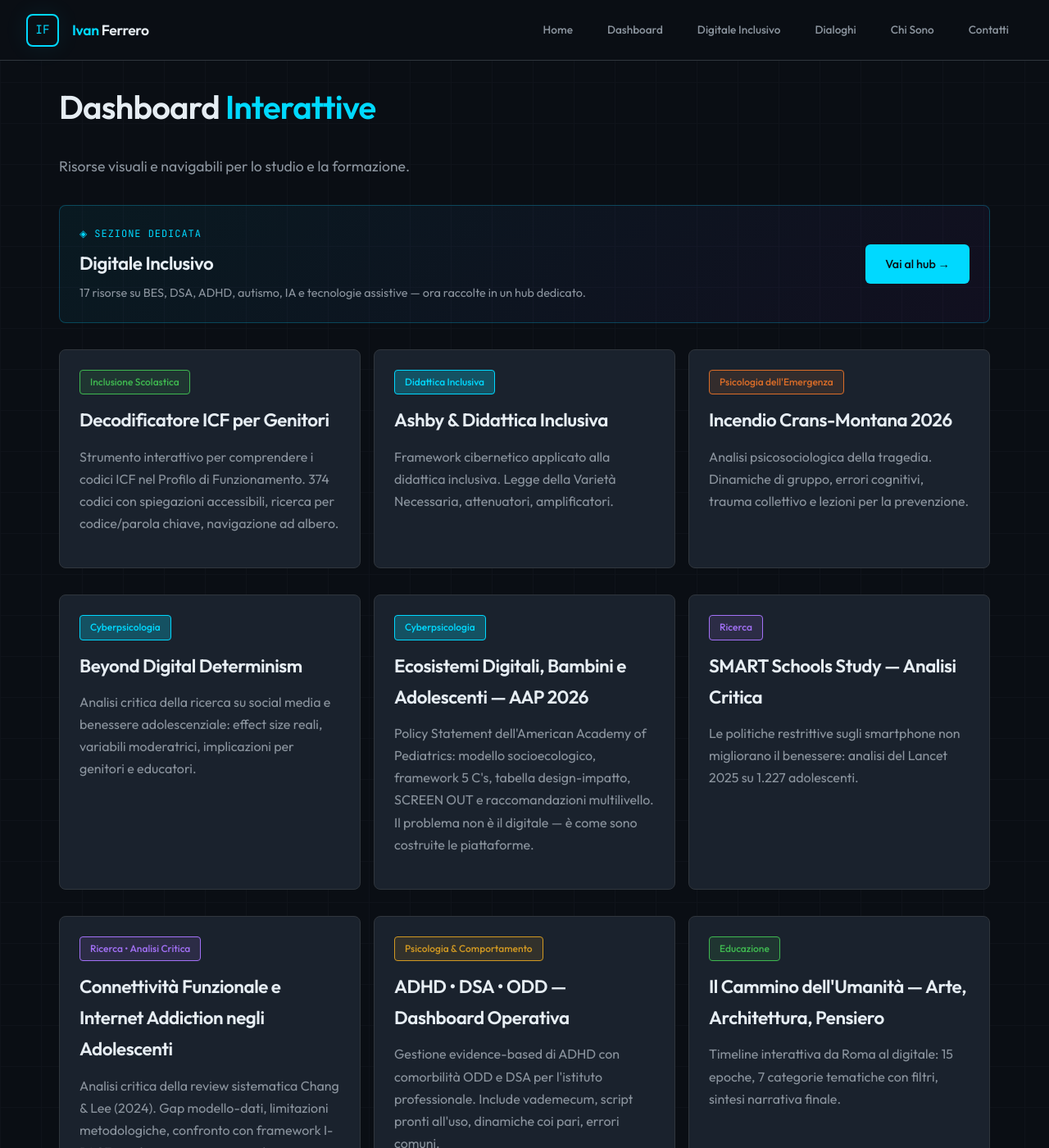
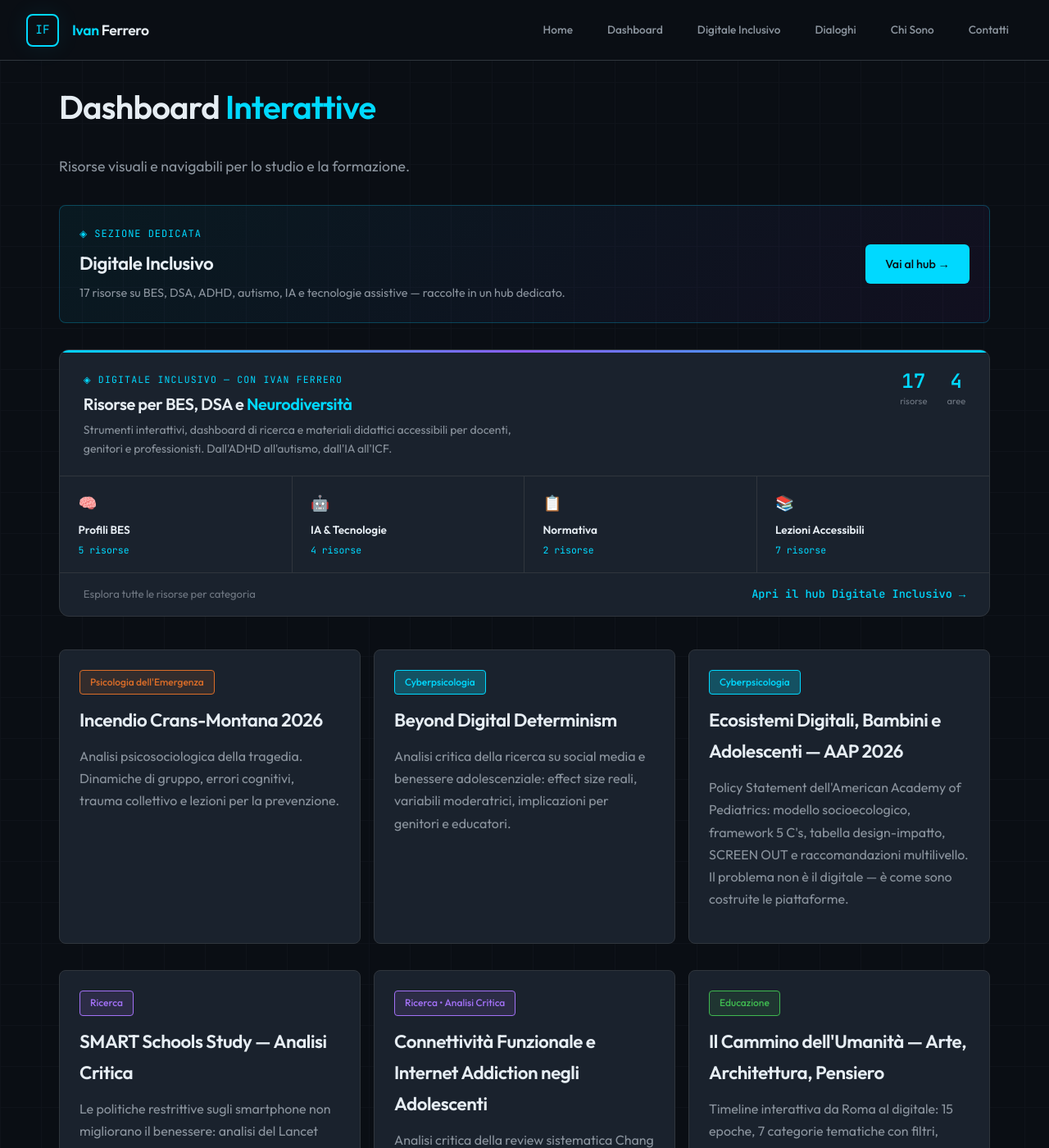
Before and after one commit to IvanPsy/ivanferreroit, a Jekyll site: the page dashboards/index.html, which Jekyll copies as it is, in a window 1280 px wide and 1400 px high. Shown: the whole window at 82% size. Built offline with Jekyll 4.4.1, drawn with Linux system fonts in a browser that asks for light colours; some of the changed text lies outside the part shown.

Commit message:
dashboards: sostituisce card inclusive con feature block Digitale Inclusivo
Rimuove le 13 card di didattica inclusiva e la sezione "Lezioni Accessibili"
dalla griglia principale. Al loro posto, un feature block a piena larghezza
che mostra le 4 aree tematiche del hub /digitale-inclusivo/ con conteggio
risorse. La pagina /dashboards/ resta focalizzata su cyberpsicologia e clinica.

Co-Authored-By: Claude Sonnet 4.6 <noreply@anthropic.com>

```diff
--- a/dashboards/index.html
+++ b/dashboards/index.html
@@ -18,11 +18,165 @@
     <link rel="stylesheet" href="/assets/base-styles.css">
 
     <style>
-        /* Mobile: menu sito impilato */
         @media (max-width: 768px) {
             .main-container.single-column {
                 padding-top: 8rem !important;
             }
+        }
+
+        /* ── Feature Block Digitale Inclusivo ── */
+        .di-feature {
+            background: var(--bg-card);
+            border: 1px solid var(--border-color);
+            border-radius: 12px;
+            overflow: hidden;
+            margin-bottom: 2.5rem;
+            position: relative;
+        }
+
+        .di-feature::before {
+            content: '';
+            position: absolute;
+            top: 0; left: 0; right: 0;
+            height: 3px;
+            background: linear-gradient(90deg, #00d4ff, #8b5cf6, #00d4ff);
+        }
+
+        .di-feature-header {
+            padding: 1.6rem 1.8rem 1.3rem;
+            display: flex;
+            align-items: flex-start;
+            justify-content: space-between;
+            gap: 1.5rem;
+            flex-wrap: wrap;
+            border-bottom: 1px solid var(--border-color);
+        }
+
+        .di-feature-header .brand-label {
+            font-family: 'JetBrains Mono', monospace;
+            font-size: 0.72rem;
+            color: var(--accent-cyan);
+            letter-spacing: 0.1em;
+            text-transform: uppercase;
+            margin-bottom: 0.5rem;
+        }
+
+        .di-feature-header h2 {
+            font-size: 1.25rem;
+            margin-bottom: 0.4rem;
+            line-height: 1.3;
+        }
+
+        .di-feature-header p {
+            color: var(--text-secondary);
+            font-size: 0.875rem;
+            max-width: 530px;
+            line-height: 1.65;
+            margin: 0;
+        }
+
+        .di-stats {
+            display: flex;
+            gap: 1.5rem;
+            flex-shrink: 0;
+            align-items: center;
+        }
+
+        .di-stat {
+            text-align: center;
+        }
+
+        .di-stat .n {
+            display: block;
+            font-size: 1.5rem;
+            font-weight: 700;
+            font-family: 'JetBrains Mono', monospace;
+            color: var(--accent-cyan);
+            line-height: 1;
+        }
+
+        .di-stat .l {
+            font-size: 0.7rem;
+            color: var(--text-muted);
+            margin-top: 0.2rem;
+            display: block;
+        }
+
+        .di-categories {
+            display: grid;
+            grid-template-columns: repeat(4, 1fr);
+        }
+
+        .di-cat {
+            padding: 1.1rem 1.4rem;
+            border-right: 1px solid var(--border-color);
+            transition: background 0.2s;
+        }
+
+        .di-cat:last-child {
+            border-right: none;
+        }
+
+        .di-cat:hover {
+            background: rgba(0, 212, 255, 0.03);
+        }
+
+        .di-cat .cat-icon {
+            font-size: 1.15rem;
+            margin-bottom: 0.35rem;
+            display: block;
+        }
+
+        .di-cat .cat-name {
+            font-size: 0.85rem;
+            font-weight: 600;
+            color: var(--text-primary);
+            margin-bottom: 0.15rem;
+        }
+
+        .di-cat .cat-count {
+            font-size: 0.72rem;
+            font-family: 'JetBrains Mono', monospace;
+            color: var(--accent-cyan);
+        }
+
+        .di-feature-footer {
+            padding: 0.9rem 1.8rem;
+            border-top: 1px solid var(--border-color);
+            display: flex;
+            align-items: center;
+            justify-content: space-between;
+            flex-wrap: wrap;
+            gap: 0.75rem;
+        }
+
+        .di-feature-footer p {
+            font-size: 0.82rem;
+            color: var(--text-muted);
+            margin: 0;
+        }
+
+        .di-feature-footer a {
+            font-size: 0.85rem;
+            color: var(--accent-cyan);
+            text-decoration: none;
+            font-family: 'JetBrains Mono', monospace;
+            font-weight: 500;
+            transition: opacity 0.2s;
+        }
+
+        .di-feature-footer a:hover {
+            opacity: 0.8;
+        }
+
+        @media (max-width: 700px) {
+            .di-categories {
+                grid-template-columns: repeat(2, 1fr);
+            }
+            .di-cat:nth-child(2) { border-right: none; }
+            .di-cat:nth-child(1),
+            .di-cat:nth-child(2) { border-bottom: 1px solid var(--border-color); }
+            .di-stats { display: none; }
         }
     </style>
 </head>
@@ -38,32 +192,69 @@
                 Risorse visuali e navigabili per lo studio e la formazione.
             </p>
 
-            <!-- Banner Digitale Inclusivo -->
+            <!-- ── Banner Digitale Inclusivo ── -->
             <div class="card" style="background: linear-gradient(135deg, rgba(0,212,255,0.06) 0%, rgba(138,43,226,0.06) 100%); border-color: rgba(0,212,255,0.25); margin-bottom: 2rem; display: flex; align-items: center; justify-content: space-between; flex-wrap: wrap; gap: 1rem;">
                 <div>
                     <div style="font-family:'JetBrains Mono',monospace; font-size:0.75rem; color:var(--accent-cyan); letter-spacing:0.08em; text-transform:uppercase; margin-bottom:0.4rem;">◈ Sezione dedicata</div>
                     <h3 style="color:var(--text-primary); margin:0 0 0.3rem;">Digitale Inclusivo</h3>
-                    <p style="color:var(--text-secondary); font-size:0.9rem; margin:0;">17 risorse su BES, DSA, ADHD, autismo, IA e tecnologie assistive — ora raccolte in un hub dedicato.</p>
+                    <p style="color:var(--text-secondary); font-size:0.9rem; margin:0;">17 risorse su BES, DSA, ADHD, autismo, IA e tecnologie assistive — raccolte in un hub dedicato.</p>
                 </div>
                 <a href="/digitale-inclusivo/" class="btn btn-primary" style="white-space:nowrap; flex-shrink:0;">Vai al hub →</a>
             </div>
 
-            <!-- Dashboard Grid -->
+            <!-- ── Feature Block Digitale Inclusivo ── -->
+            <div class="di-feature">
+
+                <div class="di-feature-header">
+                    <div>
+                        <div class="brand-label">◈ Digitale Inclusivo — con Ivan Ferrero</div>
+                        <h2>Risorse per BES, DSA e <span class="text-cyan">Neurodiversità</span></h2>
+                        <p>Strumenti interattivi, dashboard di ricerca e materiali didattici accessibili per docenti, genitori e professionisti. Dall'ADHD all'autismo, dall'IA all'ICF.</p>
+                    </div>
+                    <div class="di-stats">
+                        <div class="di-stat">
+                            <span class="n">17</span>
+                            <span class="l">risorse</span>
+                        </div>
+                        <div class="di-stat">
+                            <span class="n">4</span>
+                            <span class="l">aree</span>
+                        </div>
+                    </div>
+                </div>
+
+                <div class="di-categories">
+                    <div class="di-cat">
+                        <span class="cat-icon">🧠</span>
+                        <div class="cat-name">Profili BES</div>
+                        <div class="cat-count">5 risorse</div>
+                    </div>
+                    <div class="di-cat">
+                        <span class="cat-icon">🤖</span>
+                        <div class="cat-name">IA & Tecnologie</div>
+                        <div class="cat-count">4 risorse</div>
+                    </div>
+                    <div class="di-cat">
+                        <span class="cat-icon">📋</span>
+                        <div class="cat-name">Normativa</div>
+                        <div class="cat-count">2 risorse</div>
+                    </div>
+                    <div class="di-cat">
+                        <span class="cat-icon">📚</span>
+                        <div class="cat-name">Lezioni Accessibili</div>
+                        <div class="cat-count">7 risorse</div>
+                    </div>
+                </div>
+
+                <div class="di-feature-footer">
+                    <p>Esplora tutte le risorse per categoria</p>
+                    <a href="/digitale-inclusivo/">Apri il hub Digitale Inclusivo →</a>
+                </div>
+
+            </div>
+
+            <!-- ── Dashboard Grid — Cyberpsicologia, Clinica, Ricerca ── -->
             <div class="card-grid">
-
-                <!-- Placeholder: sostituire con dashboard reali -->
-
-                <a href="/digitale-inclusivo/decodificatore-icf/" class="card" style="text-decoration: none;">
-                    <span class="tag tag-green" style="margin-bottom: 0.75rem;">Inclusione Scolastica</span>
-                    <h3 style="color: var(--text-primary);">Decodificatore ICF per Genitori</h3>
-                    <p>Strumento interattivo per comprendere i codici ICF nel Profilo di Funzionamento. 374 codici con spiegazioni accessibili, ricerca per codice/parola chiave, navigazione ad albero.</p>
-                </a>
-
-                <a href="/dashboards/ashby-dashboard-with-menu.html" class="card" style="text-decoration: none;">
-                    <span class="tag tag-cyan" style="margin-bottom: 0.75rem;">Didattica Inclusiva</span>
-                    <h3 style="color: var(--text-primary);">Ashby & Didattica Inclusiva</h3>
-                    <p>Framework cibernetico applicato alla didattica inclusiva. Legge della Varietà Necessaria, attenuatori, amplificatori.</p>
-                </a>
 
                 <a href="/dashboards/crans-montana-dashboard-with-menu.html" class="card" style="text-decoration: none;">
                     <span class="tag tag-orange" style="margin-bottom: 0.75rem;">Psicologia dell'Emergenza</span>
@@ -95,28 +286,10 @@
                     <p>Analisi critica della review sistematica Chang & Lee (2024). Gap modello-dati, limitazioni metodologiche, confronto con framework I-PACE, implicazioni per pratica clinica e formazione docenti.</p>
                 </a>
 
-                <a href="/dashboards/2026-adhd-dsa-school-best-practices-dashboard-with-menu.html" class="card" style="text-decoration: none;">
-                    <span class="tag tag-yellow" style="margin-bottom: 0.75rem;">Psicologia & Comportamento</span>
-                    <h3 style="color: var(--text-primary);">ADHD • DSA • ODD — Dashboard Operativa</h3>
-                    <p>Gestione evidence-based di ADHD con comorbilità ODD e DSA per l'istituto professionale. Include vademecum, script pronti all'uso, dinamiche coi pari, errori comuni.</p>
-                </a>
-
                 <a href="/dashboards/timeline-percorso-umanita-with-menu.html" class="card" style="text-decoration: none;">
                     <span class="tag tag-green" style="margin-bottom: 0.75rem;">Educazione</span>
                     <h3 style="color: var(--text-primary);">Il Cammino dell'Umanità — Arte, Architettura, Pensiero</h3>
                     <p>Timeline interattiva da Roma al digitale: 15 epoche, 7 categorie tematiche con filtri, sintesi narrativa finale.</p>
-                </a>
-
-                <a href="/dashboards/abbecedario-notazione-matematica-with-menu.html" class="card" style="text-decoration: none;">
-                    <span class="tag tag-green" style="margin-bottom: 0.75rem;">Didattica Inclusiva</span>
-                    <h3 style="color: var(--text-primary);">Abbecedario della Notazione Matematica</h3>
-                    <p>Guida interattiva ai simboli matematici: catalogo di 47 simboli, decodifica della definizione di limite, trabocchetti comuni e quiz di verifica.</p>
-                </a>
-
-                <a href="/dashboards/guida-macbook-bes-with-menu.html" class="card" style="text-decoration: none;">
-                    <span class="tag tag-green" style="margin-bottom: 0.75rem;">Educazione Inclusiva</span>
-                    <h3 style="color: var(--text-primary);">🖥️ Guida MacBook per Studenti con Disabilità</h3>
-                    <p>28 configurazioni macOS per ASD, ADHD, DSA e disabilità motorie/visive/intellettive. Principi UDL, razionali evidence-based, istruzioni step-by-step per genitori.</p>
                 </a>
 
                 <a href="/dashboards/pornografia-strumento-psicoeducativo.html" class="card" style="text-decoration: none;">
@@ -137,12 +310,6 @@
                     <p>Matrice interattiva a 3 assi (finanziario, relazionale, contenuto) con 6 livelli di progressione. Tre viste: per asse, tabella comparativa, per livello con filtri.</p>
                 </a>
 
-                <a href="/dashboards/normativa-scolastica-pnrr3-with-menu.html" class="card" style="text-decoration: none;">
-                    <span class="tag tag-green" style="margin-bottom: 0.75rem;">Formazione</span>
-                    <h3 style="color: var(--text-primary);">Normativa Scolastica PNRR 3</h3>
-                    <p>Guida completa alla legislazione italiana sull'inclusione per il Concorso Sostegno. Dalla Riforma Gentile al D.Lgs. 66/2017: Costituzione, evoluzione storica, DSA/BES, autonomia, valutazione, quadro internazionale. 58.135 posti, prove orali febbraio 2026.</p>
-                </a>
-
                 <a href="/dashboards/vivere-con-narcisista-uscita-with-menu.html" class="card" style="text-decoration: none;">
                     <span class="tag tag-yellow" style="margin-bottom: 0.75rem;">Psicologia Clinica</span>
                     <h3 style="color: var(--text-primary);">Vivere con un Narcisista Patologico — Dinamiche, Impatto e Uscita</h3>
@@ -155,24 +322,6 @@
                     <p>Tecniche di comunicazione per la transizione all'autonomia del figlio adulto. NVC, Colloquio Motivazionale, ACT, CPS, EFFT. 25 riferimenti peer-reviewed, sequenza implementativa in 4 fasi, applicazioni pratiche contestualizzate.</p>
                 </a>
 
-                <a href="/dashboards/oecd-ai-neurodivergent-vet-with-menu.html" class="card" style="text-decoration: none;">
-                    <span class="tag tag-cyan" style="margin-bottom: 0.75rem;">IA & Educazione Inclusiva</span>
-                    <h3 style="color: var(--text-primary);">IA per Studenti Neurodiversi nella VET — Best Practice OECD 2026</h3>
-                    <p>68 best practice su IA, XR e tecnologie assistive per studenti con ASD, ADHD e DSA nella formazione professionale. Dal rapporto OECD (2026). Include diagrammi, filtri per categoria, glossario ricercabile.</p>
-                </a>
-
-                <a href="/dashboards/linee-guida-ue-disinformazione-2026-with-menu.html" class="card" style="text-decoration: none;">
-                    <span class="tag tag-green" style="margin-bottom: 0.75rem;">Educazione & Formazione</span>
-                    <h3 style="color: var(--text-primary);">Linee Guida UE 2026 — Disinformazione e Alfabetizzazione Digitale</h3>
-                    <p>Dashboard operativa delle Guidelines della Commissione Europea per docenti ed educatori. 24 attività, 21 consigli, 8 piani lezione, prebunking, IA generativa, social media e valutazione. Tutto tradotto e navigabile.</p>
-                </a>
-
-                <a href="/dashboards/eu-guidelines-ai-etica-educazione-2026-with-menu.html" class="card" style="text-decoration: none;">
-                    <span class="tag tag-cyan" style="margin-bottom: 0.75rem;">IA & Educazione</span>
-                    <h3 style="color: var(--text-primary);">Linee Guida UE 2026 — Uso Etico dell'AI nell'Educazione</h3>
-                    <p>Dashboard completa delle Guidelines aggiornate della Commissione Europea sull'uso etico dell'AI e dei dati nell'insegnamento. 5 principi etici, 8 aree di domande guida (docenti + scuola), 11 scenari pratici, AI Act e GDPR, glossario AI ricercabile. Edizione rivista 2026.</p>
-                </a>
-
                 <!-- Template per nuove dashboard - duplicare questo blocco
                 <a href="/dashboards/nome-file.html" class="card" style="text-decoration: none;">
                     <span class="tag tag-green" style="margin-bottom: 0.75rem;">Categoria</span>
@@ -182,62 +331,6 @@
                 -->
 
             </div>
-
-            <!-- Lezioni Accessibili -->
-                <h2 style="margin-top: 3rem;">Lezioni <span class="text-cyan">Accessibili</span></h2>
-                <p class="text-secondary" style="font-size: 1rem; margin-bottom: 0.5rem;">
-                    Materiali didattici con design inclusivo per studenti con bisogni educativi speciali.
-                    Parte del progetto <a href="/digitale-inclusivo/" style="color:var(--accent-cyan);">Digitale Inclusivo →</a>
-                </p>
-                <p style="margin-bottom: 1.5rem;"></p>
-
-                <div class="card-grid">
-
-                    <a href="/dashboards/timeline-percorso-umanita-accessibile-with-menu.html" class="card" style="text-decoration: none;">
-                        <span class="tag tag-green" style="margin-bottom: 0.75rem;">Educazione Inclusiva</span>
-                        <h3 style="color: var(--text-primary);">La Storia dell'Umanità — Versione Accessibile</h3>
-                        <p>Percorso step-by-step ASD-friendly: 11 periodi con navigazione guidata, linguaggio semplificato e struttura prevedibile.</p>
-                    </a>
-
-                    <a href="/dashboards/limite-interattivo-with-menu.html" class="card" style="text-decoration: none;">
-                        <span class="tag tag-green" style="margin-bottom: 0.75rem;">Didattica Inclusiva</span>
-                        <h3 style="color: var(--text-primary);">Esplora i Limiti — Matematica Interattiva</h3>
-                        <p>Dashboard accessibile con grafico interattivo, slider di avvicinamento e 5 funzioni per esplorare visivamente il concetto di limite.</p>
-                    </a>
-
-                    <a href="/dashboards/circuito-misto-accessibile-with-menu.html" class="card" style="text-decoration: none;">
-                        <span class="tag tag-green" style="margin-bottom: 0.75rem;">Didattica Inclusiva</span>
-                        <h3 style="color: var(--text-primary);">⚡ Circuito Misto Accessibile — Guida Interattiva</h3>
-                        <p>Dashboard interattiva per costruire e risolvere un circuito misto (serie + parallelo) in 9 step progressivi. Include metafora dell'acqua, sezione accessibilità per docenti e guida didattica step-by-step per alunni con BES.</p>
-                    </a>
-
-                    <a href="/dashboards/riduzione-circuiti-equivalente-with-menu.html" class="card" style="text-decoration: none;">
-                        <span class="tag tag-green" style="margin-bottom: 0.75rem;">Didattica Inclusiva</span>
-                        <h3 style="color: var(--text-primary);">⚡ Riduzione Circuiti — Serie, Parallelo, Misto</h3>
-                        <p>Lezione interattiva in 8 step sulla riduzione dei circuiti elettrici all'equivalente. Resistenze in serie e parallelo, circuito misto, esercizi con feedback immediato. Metafora dell'acqua, calcolatrice guidata, schemi SVG. Ottimizzata per cellulare.</p>
-                    </a>
-
-                    <a href="/dashboards/piano-cartesiano-with-menu.html" class="card" style="text-decoration: none;">
-                        <span class="tag tag-green" style="margin-bottom: 0.75rem;">Didattica Inclusiva</span>
-                        <h3 style="color: var(--text-primary);">Piano Cartesiano — Esercitazione e Verifica</h3>
-                        <p>Esercitazione e verifica interattiva sul piano cartesiano (0-30) con design ASD-friendly. Tutorial guidato, esercizi liberi (1 e 5 punti), modalità verifica (10 punti senza retry, cursore senza coordinate). Form dati alunno e PDF scaricabile con risultati.</p>
-                    </a>
-
-                    <a href="/dashboards/funzioni-continue-discontinuita-with-menu.html" class="card" style="text-decoration: none;">
-                        <span class="tag tag-green" style="margin-bottom: 0.75rem;">Didattica Inclusiva</span>
-                        <h3 style="color: var(--text-primary);">Funzioni Continue e Discontinuità — Guida Passo Passo</h3>
-                        <p>Percorso step-by-step su continuità e i 3 tipi di discontinuità (salto, infinito, buco). Navigazione lineare, un concetto per passo, grafici SVG, quiz finale con feedback. Design accessibile per studenti con BES.</p>
-                    </a>
-
-                </div>
-
-            <!-- Empty state: mostrare quando non ci sono dashboard -->
-            <!--
-            <div class="card" style="text-align: center; padding: 3rem;">
-                <p class="text-muted">Nessuna dashboard disponibile al momento.</p>
-                <p class="text-muted" style="font-size: 0.85rem;">Le risorse verranno aggiunte progressivamente.</p>
-            </div>
-            -->
 
             <!-- Footer -->
             <div class="card mt-4" style="text-align: center;">
```
